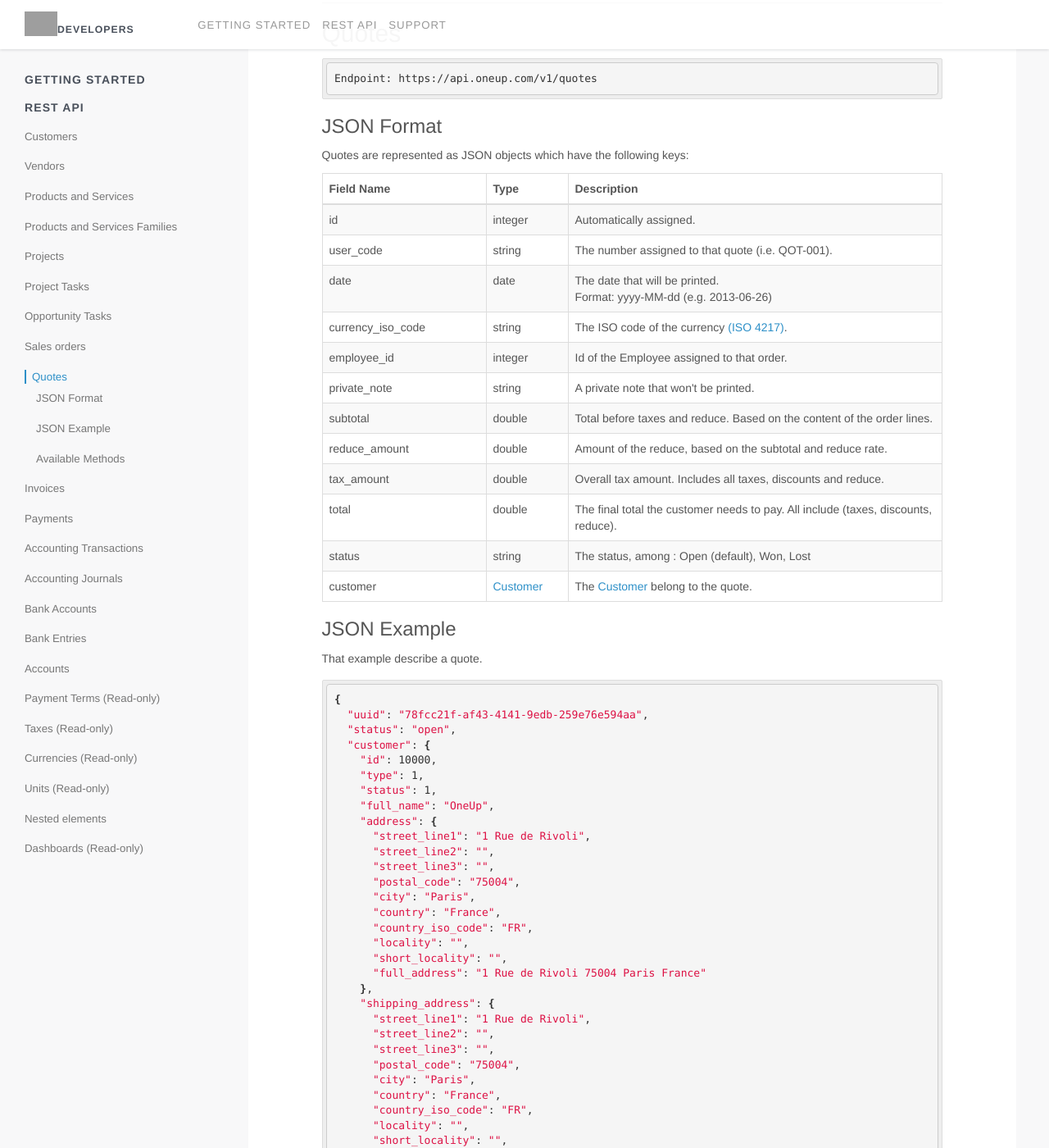
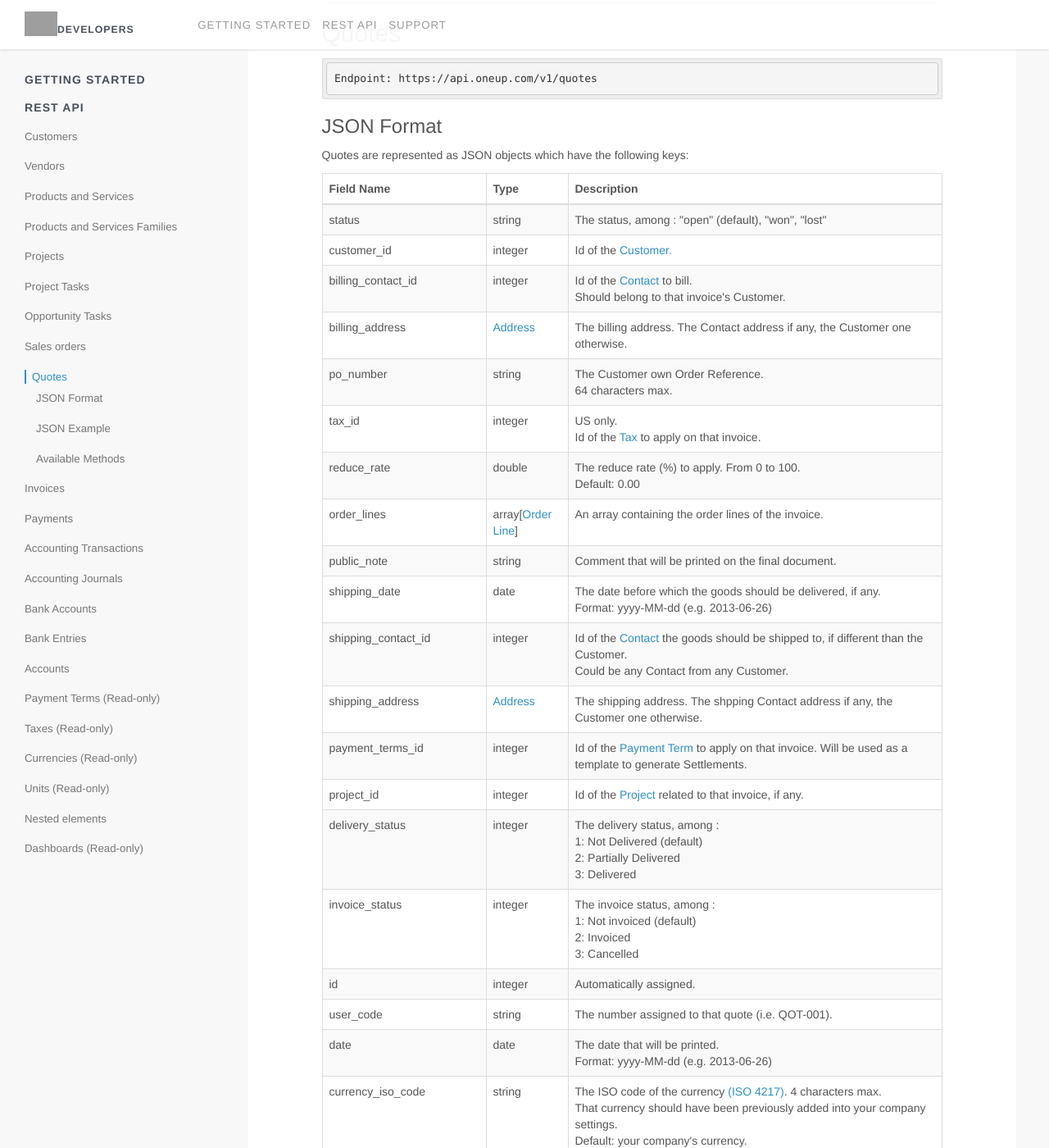
Before and after one commit to myERP/myerp.github.io, a Jekyll site: the page built from docs/1.0/api/index.html, in a window 1280 px wide and 1400 px high, scrolled down 17729 px. Shown: the whole window at 82% size. Built offline with Jekyll 4.4.1, drawn with Linux system fonts in a browser that asks for light colours; nearby versions of some CDN libraries; Markdown is read by kramdown in place of the engine named in the settings; some of the changed text lies outside the part shown; grey boxes are pictures that could not be loaded.

Commit message:
api: update quote's documentation

```diff
--- a/_includes/1.0/api/json/quote.json
+++ b/_includes/1.0/api/json/quote.json
@@ -1,12 +1,8 @@
 {
-  "uuid": "78fcc21f-af43-4141-9edb-259e76e594aa",
   "status": "open",
-  "customer": {
-    "id": 10000,
-    "type": 1,
-    "status": 1,
-    "full_name": "OneUp",
-    "address": {
+  "customer_id": 10000,
+  "billing_contact_id": null,
+  "billing_address": {
     "street_line1": "1 Rue de Rivoli",
     "street_line2": "",
     "street_line3": "",
@@ -18,6 +14,25 @@
     "short_locality": "",
     "full_address": "1 Rue de Rivoli 75004 Paris France"
   },
+  "po_number": null,
+  "tax_id": null,
+  "reduce_rate": 3.0,
+  "order_lines": [
+    {
+      "id": 10000,
+      "item_id": 10000,
+      "description": "A service",
+      "quantity": 1.0,
+      "unit_price_wt": 1000.0,
+      "discount_rate": 0.0,
+      "tax_id": 1,
+      "is_taxable": false,
+      "total": 1000.0
+    }
+  ],
+  "public_note": "",
+  "shipping_date": null,
+  "shipping_contact_id": null,
   "shipping_address": {
     "street_line1": "1 Rue de Rivoli",
     "street_line2": "",
@@ -30,56 +45,15 @@
     "short_locality": "",
     "full_address": "1 Rue de Rivoli 75004 Paris France"
   },
-    "phone_number": "0612345678",
-    "email": "employee@oneup.com",
-    "website": "https://www.oneup.com/",
-    "payment_terms": {
-      "id": 1,
-      "name": "Due on receipt"
-    },
-    "currency_iso_code": "EUR",
-    "sales_tax": null,
-    "user_code": "CUS-002",
-    "opt_in_email": false,
-    "notes": "",
-    "assigned_to": {
-      "id": 10003,
-      "first_name": "Anthony",
-      "last_name": "Cadet",
-      "user_code": "EMP-001"
-    },
-    "employee_count": 1,
-    "taxpayer_id": "123456789",
-    "price_family": {
-      "id": 1,
-      "name": "All Price Families"
-    },
-    "industry": "Finance",
-    "incorporation_status": "C-Corporation",
-    "rating": "Miscellaneous",
-    "tax_id": "",
-    "is_tva_prioritized": false,
-    "accounting_category": "Local",
-    "is_account_creation_triggered": null,
-    "accounting_account": {
-      "id": 10004,
-      "number": "11100 CUS-002",
-      "name": "name",
-      "is_family": false,
-      "family_id": 6
-    },
-    "third_party_label": "",
-    "company_name": "OneUp",
-    "first_name": null,
-    "last_name": null,
-    "middle_name": null,
-    "address_optional": false,
-    "contacts": null
-  },
+  "payment_terms_id": 3,
+  "project_id": 10000,
+  "delivery_status": null,
+  "invoice_status": null,
+  "uuid": "78fcc21f-af43-4141-9edb-259e76e594aa",
   "id": 10003,
   "user_code": "QOT-004",
   "date": "2020-06-22",
-  "currency_iso_code": "EUR",
+  "currency_iso_code": "FR",
   "employee_id": 10003,
   "private_note": "A private note",
   "subtotal": 1000.0,
--- a/_includes/1.0/api/quote.html
+++ b/_includes/1.0/api/quote.html
@@ -11,6 +11,92 @@
         </thead>
         <tbody>
             <tr>
+                <td>status</td>
+                <td>{{ site.format.type.string }}</td>
+                <td>The status, among : "open" (default), "won", "lost"</td>
+            </tr>
+            <tr>
+                <td>customer_id</td>
+                <td>{{ site.format.type.integer }}</td>
+                <td>Id of the <a href="/docs/1.0/api/#customer" title="">Customer.</a></td>
+            </tr>
+            <tr>
+                <td>billing_contact_id</td>
+                <td>{{ site.format.type.integer }}</td>
+                <td>Id of the <a href="/docs/1.0/api/#contact" title="">Contact</a> to bill.<br />Should belong to that invoice's Customer.</td>
+            </tr>
+            <tr>
+                <td>billing_address</td>
+                <td>{{ site.format.type.address }}</td>
+                <td>The billing address. The Contact address if any, the Customer one otherwise.</td>
+            </tr>
+            <tr>
+                <td>po_number</td>
+                <td>{{ site.format.type.string }}</td>
+                <td>The Customer own Order Reference.<br />64 characters max.</td>
+            </tr>
+            <tr>
+                <td>tax_id</td>
+                <td>{{ site.format.type.integer }}</td>
+                <td>US only.<br />Id of the <a href="/docs/1.0/api/#tax" title="">Tax</a> to apply on that invoice.</td>
+            </tr>
+            <tr>
+                <td>reduce_rate</td>
+                <td>{{ site.format.type.double }}</td>
+                <td>The reduce rate (%) to apply. From 0 to 100.<br />Default: 0.00</td>
+            </tr>
+            <tr>
+                <td>order_lines</td>
+                <td>{{ site.format.type.order_line }}</td>
+                <td>An array containing the order lines of the invoice.</td>
+            </tr>
+            <tr>
+                <td>public_note</td>
+                <td>{{ site.format.type.string }}</td>
+                <td>Comment that will be printed on the final document.</td>
+            </tr>
+            <tr>
+                <td>shipping_date</td>
+                <td>{{ site.format.type.date }}</td>
+                <td>The date before which the goods should be delivered, if any.<br />Format: {{ site.format.date }}</a></td>
+            </tr>
+            <tr>
+                <td>shipping_contact_id</td>
+                <td>{{ site.format.type.integer }}</td>
+                <td>Id of the <a href="/docs/1.0/api/#contact" title="">Contact</a> the goods should be shipped to, if different than the Customer.<br />Could be any Contact from any Customer.</td>
+            </tr>
+            <tr>
+                <td>shipping_address</td>
+                <td>{{ site.format.type.address }}</td>
+                <td>The shipping address. The shpping Contact address if any, the Customer one otherwise.</td>
+            </tr>
+            <tr>
+                <td>payment_terms_id</td>
+                <td>{{ site.format.type.integer }}</td>
+                <td>Id of the <a href="/docs/1.0/api/#paymentterm" title="">Payment Term</a> to apply on that invoice. Will be used as a template to generate Settlements.</td>
+            </tr>
+            <tr>
+                <td>project_id</td>
+                <td>{{ site.format.type.integer }}</td>
+                <td>Id of the <a href="/docs/1.0/api/#project" title="">Project</a> related to that invoice, if any.</td>
+            </tr>
+            <tr>
+                <td>delivery_status</td>
+                <td>{{ site.format.type.integer }}</td>
+                <td>The delivery status, among :<br />
+                    1: Not Delivered (default)<br />
+                    2: Partially Delivered<br />
+                    3: Delivered</td>
+            </tr>
+            <tr>
+                <td>invoice_status</td>
+                <td>{{ site.format.type.integer }}</td>
+                <td>The invoice status, among :<br />
+                    1: Not invoiced (default)<br />
+                    2: Invoiced<br />
+                    3: Cancelled</td>
+            </tr>
+            <tr>
                 <td>id</td>
                 <td>{{ site.format.type.integer }}</td>
                 <td>Automatically assigned.</td>
@@ -23,17 +109,21 @@
             <tr>
                 <td>date</td>
                 <td>{{ site.format.type.date }}</td>
-                <td>The date that will be printed.<br />Format: {{ site.format.date }}<br /></td>
+                <td>The date that will be printed.<br/>Format: {{ site.format.date }}<br/></td>
             </tr>
             <tr>
                 <td>currency_iso_code</td>
                 <td>{{ site.format.type.string }}</td>
-                <td>The ISO code of the currency <a href="http://www.iso.org/iso/catalogue_detail?csnumber=46121" target="_blank" title="ISO 4217">(ISO 4217)</a>.</td>
+                <td>The ISO code of the currency
+                    <a href="http://www.iso.org/iso/catalogue_detail?csnumber=46121" target="_blank" title="ISO 4217">(ISO 4217)</a>.
+                    4 characters max.<br />That currency should have been previously added into your company settings.<br />
+                    Default: your company's currency.
+                </td>
             </tr>
             <tr>
                 <td>employee_id</td>
                 <td>{{ site.format.type.integer }}</td>
-                <td>Id of the Employee assigned to that order.<br /></td>
+                <td>Id of the Employee assigned to that order.<br/></td>
             </tr>
             <tr>
                 <td>private_note</td>
@@ -60,21 +150,10 @@
                 <td>{{ site.format.type.double }}</td>
                 <td>The final total the customer needs to pay. All include (taxes, discounts, reduce).</td>
             </tr>
-            <tr>
-                <td>status</td>
-                <td>{{ site.format.type.string }}</td>
-                <td>The status, among : Open (default), Won, Lost</td>
-            </tr>
-            <tr>
-                <td>customer</td>
-                <td>{{ site.format.type.customer }}</td>
-                <td>The <a href="/docs/1.0/api/#customer" title="">Customer</a> belong to the quote.</td>
-            </tr>
         </tbody>
     </table>
 
     <h3 id="quotejsonexample">JSON Example</h3>
-	<p>That example describe a quote.</p>
     {% highlight bash %}{% include 1.0/api/json/quote.json %}{% endhighlight %}
 
     <h3 id="quoteavailablemethods">Available Methods</h3>
```
Lines whose indentation alone changed are shown as unchanged.
